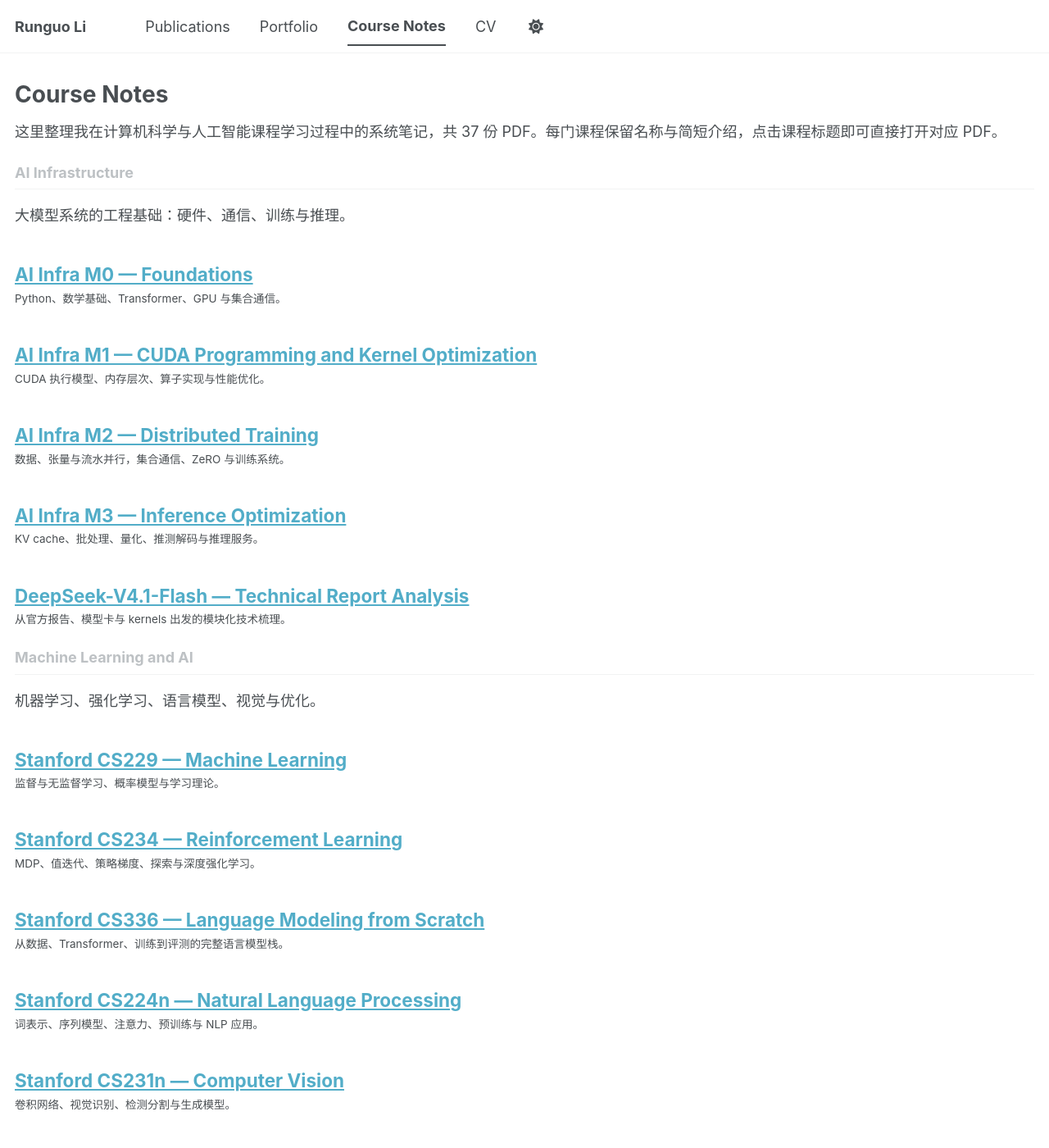
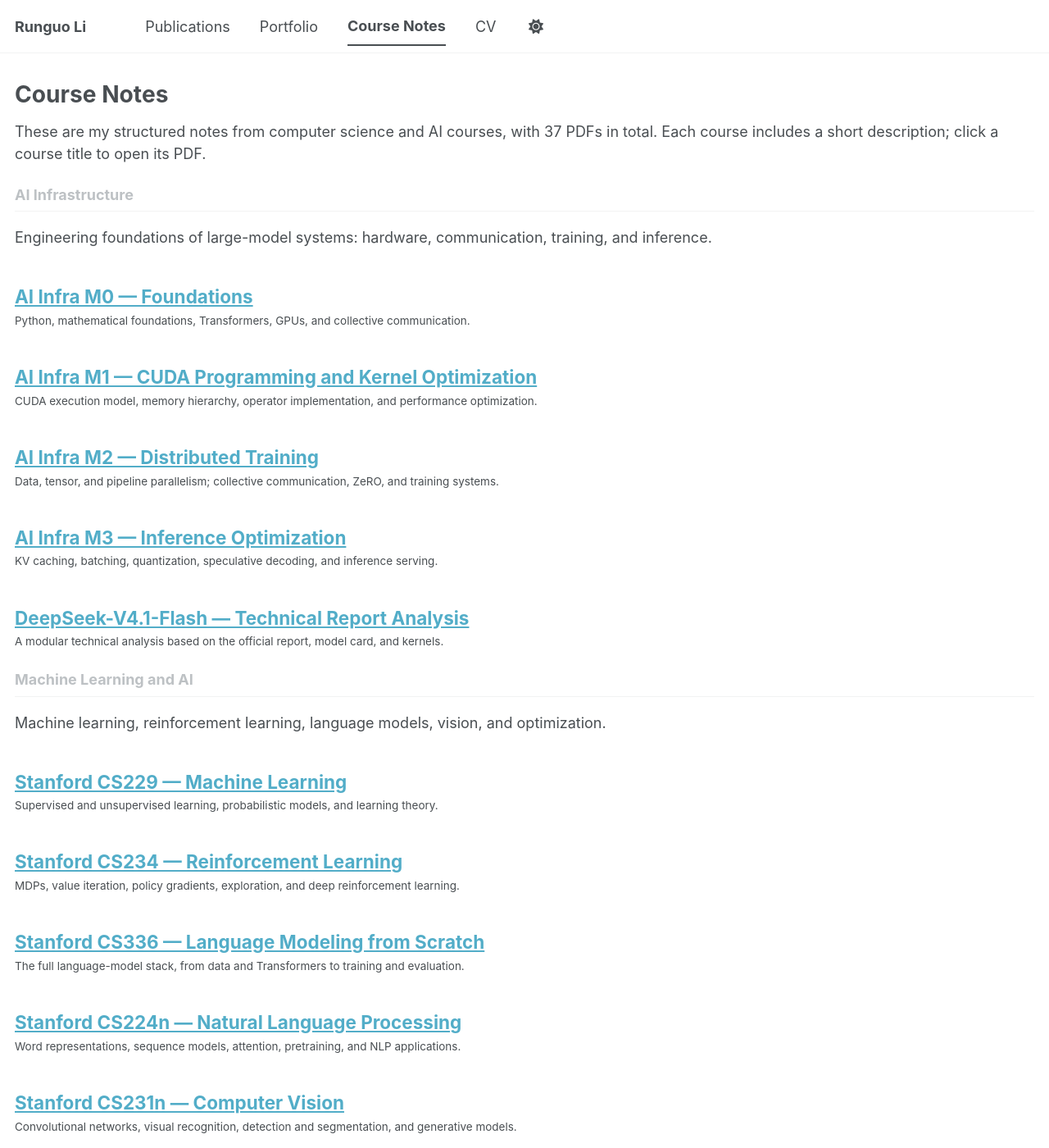
Before and after one commit to LiRunGuo/lirunguo.github.io, a Jekyll site: the page built from _pages/course-notes.md, in a window 1280 px wide and 1400 px high. Shown: the whole window at 82% size. Built offline with Jekyll 4.4.1, drawn with Linux system fonts in a browser that asks for light colours; a script bundle is joined from its source files by our own code; library files that are not in the unit come from our copies; some of the changed text lies outside the part shown.

Commit message:
Translate course notes page content to English

```diff
--- a/_data/course_notes.yml
+++ b/_data/course_notes.yml
@@ -1,130 +1,130 @@
 - name: "AI Infrastructure"
-  description: "大模型系统的工程基础：硬件、通信、训练与推理。"
+  description: "Engineering foundations of large-model systems: hardware, communication, training, and inference."
   items:
     - title: "AI Infra M0 — Foundations"
-      description: "Python、数学基础、Transformer、GPU 与集合通信。"
+      description: "Python, mathematical foundations, Transformers, GPUs, and collective communication."
       pdf: "/files/course-notes/ai-infra-m0-foundations.pdf"
     - title: "AI Infra M1 — CUDA Programming and Kernel Optimization"
-      description: "CUDA 执行模型、内存层次、算子实现与性能优化。"
+      description: "CUDA execution model, memory hierarchy, operator implementation, and performance optimization."
       pdf: "/files/course-notes/ai-infra-m1-cuda-kernel-optimization.pdf"
     - title: "AI Infra M2 — Distributed Training"
-      description: "数据、张量与流水并行，集合通信、ZeRO 与训练系统。"
+      description: "Data, tensor, and pipeline parallelism; collective communication, ZeRO, and training systems."
       pdf: "/files/course-notes/ai-infra-m2-distributed-training.pdf"
     - title: "AI Infra M3 — Inference Optimization"
-      description: "KV cache、批处理、量化、推测解码与推理服务。"
+      description: "KV caching, batching, quantization, speculative decoding, and inference serving."
       pdf: "/files/course-notes/ai-infra-m3-inference-optimization.pdf"
     - title: "DeepSeek-V4.1-Flash — Technical Report Analysis"
-      description: "从官方报告、模型卡与 kernels 出发的模块化技术梳理。"
+      description: "A modular technical analysis based on the official report, model card, and kernels."
       pdf: "/files/course-notes/deepseek-v4-1-flash-technical-report-analysis.pdf"
 
 - name: "Machine Learning and AI"
-  description: "机器学习、强化学习、语言模型、视觉与优化。"
+  description: "Machine learning, reinforcement learning, language models, vision, and optimization."
   items:
     - title: "Stanford CS229 — Machine Learning"
-      description: "监督与无监督学习、概率模型与学习理论。"
+      description: "Supervised and unsupervised learning, probabilistic models, and learning theory."
       pdf: "/files/course-notes/stanford-cs229-machine-learning.pdf"
     - title: "Stanford CS234 — Reinforcement Learning"
-      description: "MDP、值迭代、策略梯度、探索与深度强化学习。"
+      description: "MDPs, value iteration, policy gradients, exploration, and deep reinforcement learning."
       pdf: "/files/course-notes/stanford-cs234-reinforcement-learning.pdf"
     - title: "Stanford CS336 — Language Modeling from Scratch"
-      description: "从数据、Transformer、训练到评测的完整语言模型栈。"
+      description: "The full language-model stack, from data and Transformers to training and evaluation."
       pdf: "/files/course-notes/stanford-cs336-language-modeling.pdf"
     - title: "Stanford CS224n — Natural Language Processing"
-      description: "词表示、序列模型、注意力、预训练与 NLP 应用。"
+      description: "Word representations, sequence models, attention, pretraining, and NLP applications."
       pdf: "/files/course-notes/stanford-cs224n-natural-language-processing.pdf"
     - title: "Stanford CS231n — Computer Vision"
-      description: "卷积网络、视觉识别、检测分割与生成模型。"
+      description: "Convolutional networks, visual recognition, detection and segmentation, and generative models."
       pdf: "/files/course-notes/stanford-cs231n-computer-vision.pdf"
     - title: "UC Berkeley CS285 — Deep Reinforcement Learning"
-      description: "深度 RL、基于模型的 RL、离线 RL 与多任务学习。"
+      description: "Deep RL, model-based RL, offline RL, and multitask learning."
       pdf: "/files/course-notes/ucb-cs285-deep-reinforcement-learning.pdf"
     - title: "Stanford EE364a — Convex Optimization"
-      description: "凸集、凸函数、对偶、最优性条件与应用建模。"
+      description: "Convex sets, convex functions, duality, optimality conditions, and applied modeling."
       pdf: "/files/course-notes/stanford-ee364a-convex-optimization.pdf"
 
 - name: "Systems, Architecture, and Networks"
-  description: "计算机系统、体系结构、操作系统、数据库、网络与安全。"
+  description: "Computer systems, architecture, operating systems, databases, networks, and security."
   items:
     - title: "CMU 15-213 — CSAPP: Computer Systems"
-      description: "程序表示、处理器、存储层次、链接、异常控制流与并发。"
+      description: "Program representation, processors, memory hierarchy, linking, exceptional control flow, and concurrency."
       pdf: "/files/course-notes/cmu-15-213-csapp.pdf"
     - title: "CMU 15-418/15-618 — Parallel Computer Architecture"
-      description: "并行硬件、访存一致性、性能模型与并行编程。"
+      description: "Parallel hardware, memory consistency, performance models, and parallel programming."
       pdf: "/files/course-notes/cmu-15-418-parallel-architecture.pdf"
     - title: "Stanford CS149 — Parallel Computing"
-      description: "并行算法、GPU、异构计算与性能分析。"
+      description: "Parallel algorithms, GPUs, heterogeneous computing, and performance analysis."
       pdf: "/files/course-notes/stanford-cs149-parallel-computing.pdf"
     - title: "CMU 15-445/645 — Database Systems"
-      description: "存储、索引、查询执行、并发控制与恢复。"
+      description: "Storage, indexing, query execution, concurrency control, and recovery."
       pdf: "/files/course-notes/cmu-15-445-database-systems.pdf"
     - title: "CS111 — Operating Systems"
-      description: "进程线程、同步、虚拟内存、文件系统与操作系统设计。"
+      description: "Processes and threads, synchronization, virtual memory, file systems, and OS design."
       pdf: "/files/course-notes/cs111-operating-systems.pdf"
     - title: "UC Berkeley CS162 — Operating Systems"
-      description: "系统编程、进程、调度、内存、文件系统与并发。"
+      description: "Systems programming, processes, scheduling, memory, file systems, and concurrency."
       pdf: "/files/course-notes/ucb-cs162-operating-systems.pdf"
     - title: "UC Berkeley CS61C — Computer Architecture"
-      description: "RISC-V、数字逻辑、流水线、缓存与存储层次。"
+      description: "RISC-V, digital logic, pipelining, caches, and the memory hierarchy."
       pdf: "/files/course-notes/ucb-cs61c-computer-architecture.pdf"
     - title: "UIUC CS425 — Distributed Systems"
-      description: "复制、一致性、共识、分布式事务与容错。"
+      description: "Replication, consistency, consensus, distributed transactions, and fault tolerance."
       pdf: "/files/course-notes/uiuc-cs425-distributed-systems.pdf"
     - title: "UIUC ECE220 — Computer Systems and Programming"
-      description: "C 编程、指针、内存、汇编与系统接口。"
+      description: "C programming, pointers, memory, assembly, and system interfaces."
       pdf: "/files/course-notes/uiuc-ece220-computer-systems.pdf"
     - title: "UIUC ECE408 — Applied Parallel Programming"
-      description: "CUDA、并行模式、归约扫描、tiling 与性能优化。"
+      description: "CUDA, parallel patterns, reductions and scans, tiling, and performance optimization."
       pdf: "/files/course-notes/uiuc-ece408-applied-parallel-programming.pdf"
     - title: "Stanford CS144 — Computer Networking"
-      description: "分层网络、TCP/IP、可靠传输、路由与应用协议。"
+      description: "Layered networks, TCP/IP, reliable transport, routing, and application protocols."
       pdf: "/files/course-notes/stanford-cs144-computer-networking.pdf"
     - title: "UC Berkeley CS161 — Computer Security"
-      description: "内存安全、密码学、网络与系统安全。"
+      description: "Memory safety, cryptography, network security, and system security."
       pdf: "/files/course-notes/ucb-cs161-computer-security.pdf"
     - title: "MIT 6.172 — Performance Engineering"
-      description: "性能建模、缓存优化、并行化、编译器与工程调优。"
+      description: "Performance modeling, cache optimization, parallelization, compilers, and engineering tuning."
       pdf: "/files/course-notes/mit-6-172-performance-engineering.pdf"
 
 - name: "Programming and Software"
-  description: "编程抽象、现代 C++ 与软件构造方法。"
+  description: "Programming abstractions, modern C++, and software construction."
   items:
     - title: "Stanford CS106B — Programming Abstractions"
-      description: "递归、数据结构、算法设计与 C++ 抽象。"
+      description: "Recursion, data structures, algorithm design, and C++ abstraction."
       pdf: "/files/course-notes/cs106b-programming-abstractions.pdf"
     - title: "Stanford CS106L — Modern C++"
-      description: "现代 C++ 类型、STL、模板、RAII 与移动语义。"
+      description: "Modern C++ types, the STL, templates, RAII, and move semantics."
       pdf: "/files/course-notes/cs106l-modern-cpp.pdf"
     - title: "MIT 6.031 — Software Construction"
-      description: "规格、测试、抽象数据类型、并发与软件设计。"
+      description: "Specifications, testing, abstract data types, concurrency, and software design."
       pdf: "/files/course-notes/mit-6-031-software-construction.pdf"
 
 - name: "Algorithms, Theory, and Mathematics"
-  description: "算法、计算理论、离散数学与工程数学基础。"
+  description: "Algorithms, theory of computation, discrete mathematics, and engineering mathematics foundations."
   items:
     - title: "MIT 6.006 — Introduction to Algorithms"
-      description: "数据结构、图算法、动态规划与复杂度。"
+      description: "Data structures, graph algorithms, dynamic programming, and complexity."
       pdf: "/files/course-notes/mit-6-006-algorithms.pdf"
     - title: "UC Berkeley CS170 — Efficient Algorithms"
-      description: "算法设计、NP 完全性、近似与随机算法。"
+      description: "Algorithm design, NP-completeness, approximation, and randomized algorithms."
       pdf: "/files/course-notes/ucb-cs170-algorithms.pdf"
     - title: "MIT 18.03 — Differential Equations"
-      description: "常微分方程、线性系统、傅里叶与拉普拉斯方法。"
+      description: "Ordinary differential equations, linear systems, Fourier methods, and Laplace transforms."
       pdf: "/files/course-notes/mit-18-03-differential-equations.pdf"
     - title: "MIT 18.05 — Probability and Statistics"
-      description: "概率、随机变量、估计、假设检验与贝叶斯方法。"
+      description: "Probability, random variables, estimation, hypothesis testing, and Bayesian methods."
       pdf: "/files/course-notes/mit-18-05-probability-statistics.pdf"
     - title: "MIT 18.06 — Linear Algebra"
-      description: "线性方程组、向量空间、特征值、SVD 与应用。"
+      description: "Linear systems, vector spaces, eigenvalues, SVD, and applications."
       pdf: "/files/course-notes/mit-18-06-linear-algebra.pdf"
     - title: "MIT 18.100A — Real Analysis"
-      description: "极限、连续性、微积分、级数与度量空间基础。"
+      description: "Limits, continuity, calculus, series, and the foundations of metric spaces."
       pdf: "/files/course-notes/mit-18-100a-real-analysis.pdf"
     - title: "MIT 18.335 — Numerical Methods"
-      description: "数值线性代数、稳定性、矩阵分解与迭代方法。"
+      description: "Numerical linear algebra, stability, matrix factorizations, and iterative methods."
       pdf: "/files/course-notes/mit-18-335-numerical-methods.pdf"
     - title: "MIT 18.404 — Theory of Computation"
-      description: "自动机、可计算性、复杂度与规约。"
+      description: "Automata, computability, complexity, and reductions."
       pdf: "/files/course-notes/mit-18-404-theory-of-computation.pdf"
     - title: "UC Berkeley CS70 — Discrete Mathematics and Probability"
-      description: "证明、组合、离散概率、期望与随机过程。"
+      description: "Proofs, combinatorics, discrete probability, expectation, and stochastic processes."
       pdf: "/files/course-notes/ucb-cs70-discrete-math-probability.pdf"
--- a/_pages/course-notes.md
+++ b/_pages/course-notes.md
@@ -6,7 +6,7 @@
 toc: false
 ---
 
-这里整理我在计算机科学与人工智能课程学习过程中的系统笔记，共 37 份 PDF。每门课程保留名称与简短介绍，点击课程标题即可直接打开对应 PDF。
+These are my structured notes from computer science and AI courses, with 37 PDFs in total. Each course includes a short description; click a course title to open its PDF.
 
 {% for section in site.data.course_notes %}
 <h2 class="archive__subtitle">{{ section.name }}</h2>
```
